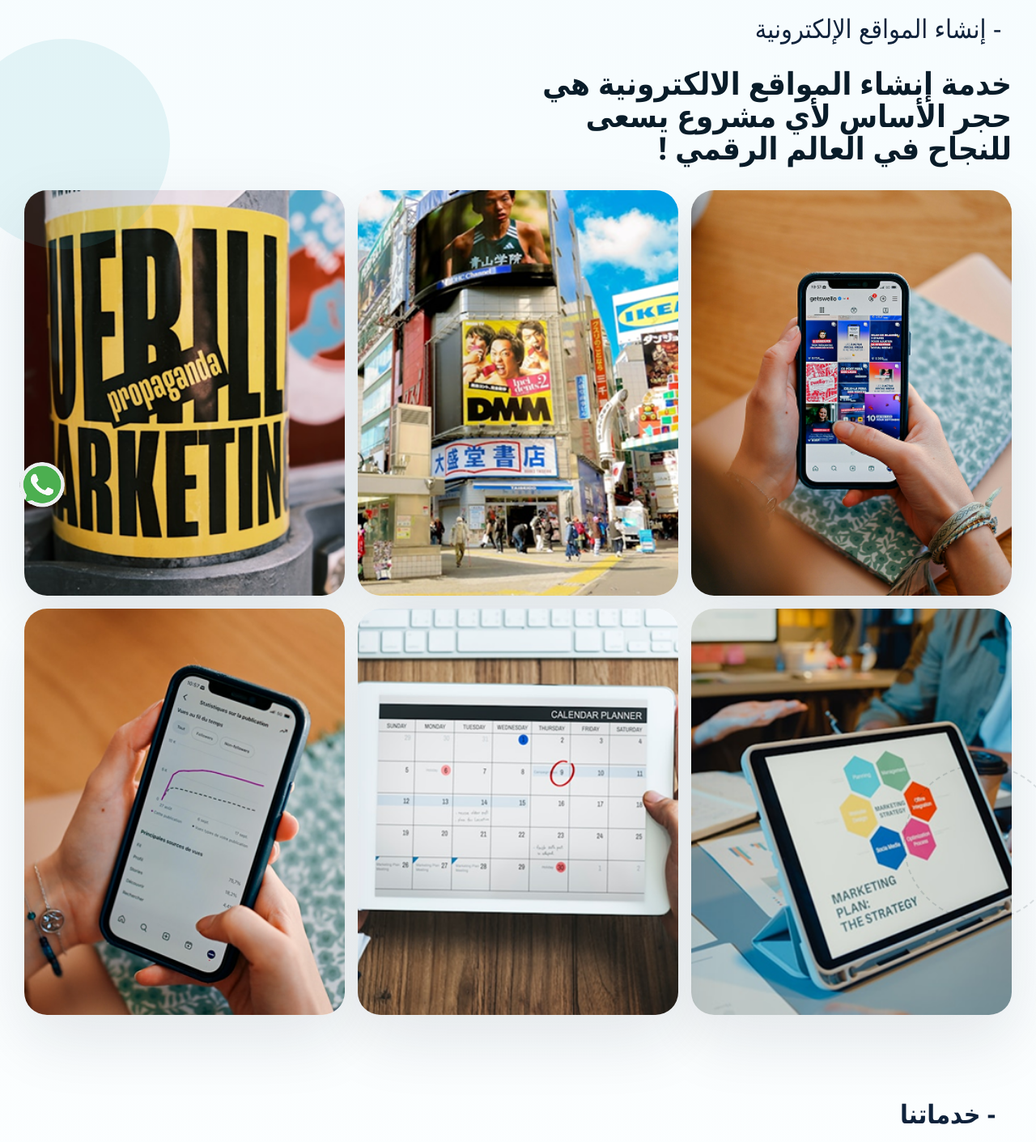
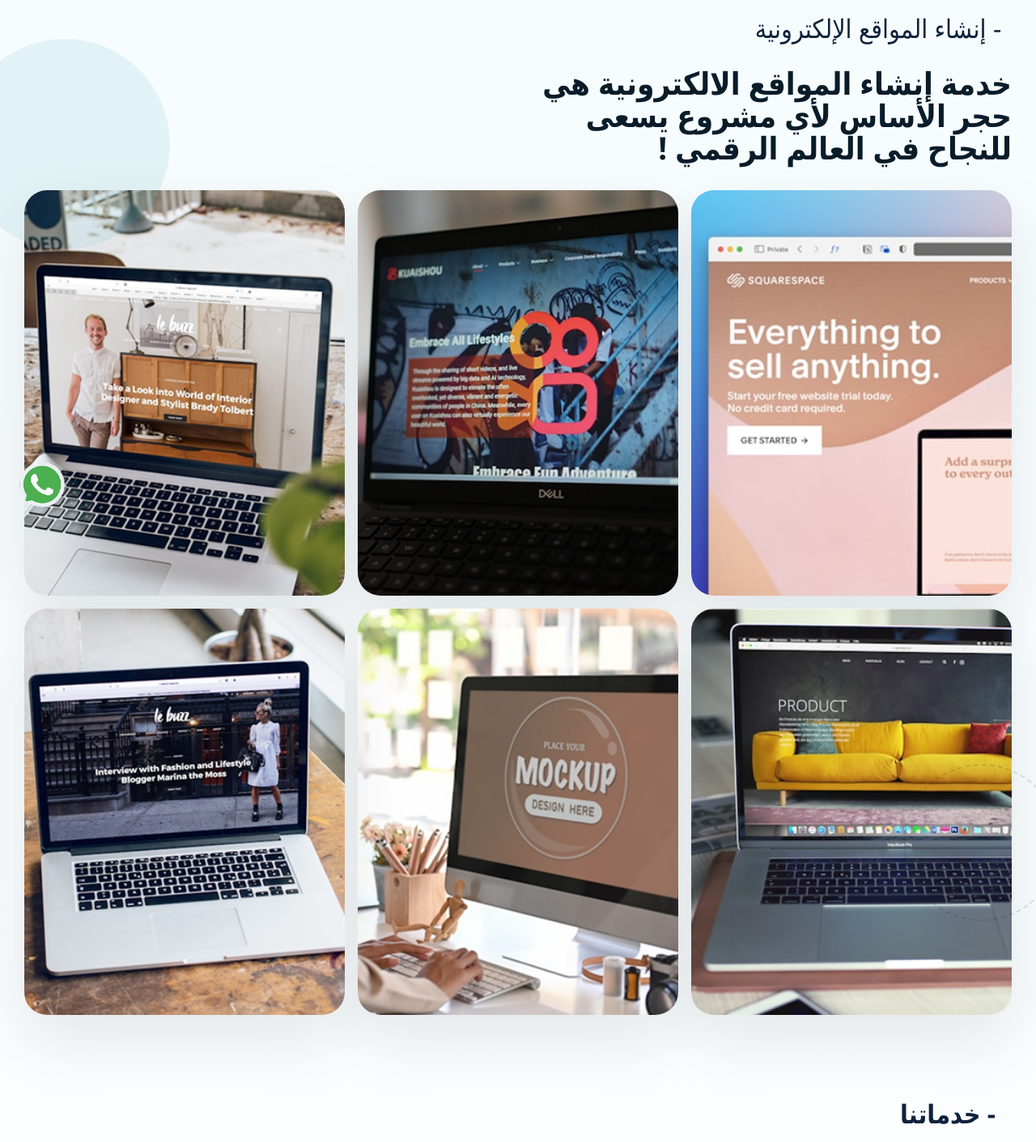
Before and after one commit to Israa-Abuelaish/Ruwad, a plain HTML site: page serv3.html in a window 1280 px wide. Shown: the part 149-1560 px from the top of the page at 81% size. Drawn offline with Linux system fonts and the light colour scheme.

Commit message:
Change image sources in serv3.html
Updated image sources in the hero section to reflect new file names.

```diff
--- a/serv3.html
+++ b/serv3.html
@@ -36,12 +36,12 @@
                     <h3>خدمة إنشاء المواقع الالكترونية هي حجر الأساس لأي مشروع يسعى للنجاح في العالم الرقمي !</h3>
                 </div>
                 <div class="hero-gallery">
-                    <div class="hero-card"><img src="picture/حملات 1.png " alt=""></div>
-                    <div class="hero-card"><img src="picture/حملات 2.png" alt=""></div>
-                    <div class="hero-card"><img src="picture/حملات 3.png" alt=""></div>
-                    <div class="hero-card"><img src="picture/حملات 4.png" alt=""></div>
-                    <div class="hero-card"><img src="picture/حملات 5.png" alt=""></div>
-                    <div class="hero-card"><img src="picture/حملات 6.png" alt=""></div>
+<div class="hero-card"><img src="picture/انشاء موقع 1.png" alt=""></div>
+                    <div class="hero-card"><img src="picture/انشاء موقع 2.png" alt=""></div>
+                    <div class="hero-card"><img src="picture/انشاء موقع 3.png" alt=""></div>
+                    <div class="hero-card"><img src="picture/انشاء موقع 4.png" alt=""></div>
+                    <div class="hero-card"><img src="picture/انشاء موقع 5.png" alt=""></div>
+                    <div class="hero-card"><img src="picture/انشاء موقع 6.png" alt=""></div>
                 </div>
             </section>
 
```
